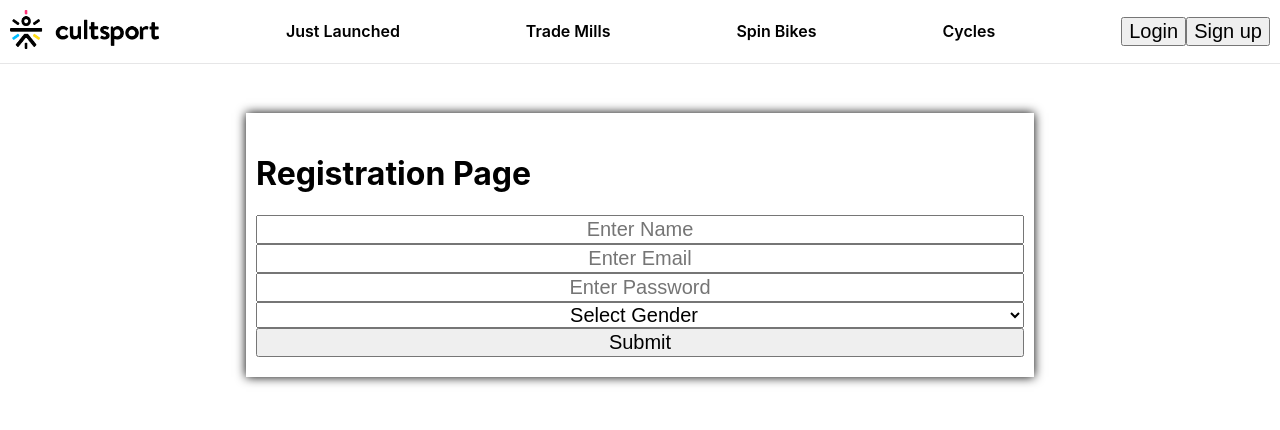
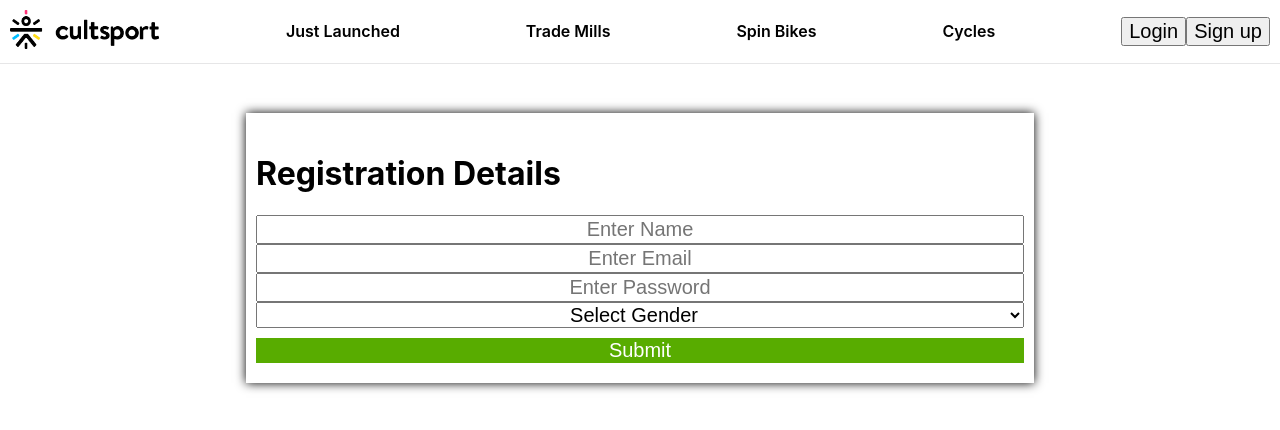
Before and after one commit to bewithkomalkumar/Full-Stack-App, a React (Create React App) app in the folder CultSport-react/: page /register in a window 1280 px wide. Shown: the top 430 px of the page. Built offline with nearby package versions, Linux system fonts and the light colour scheme.

Commit message:
minor changes on buttons

```diff
--- a/CultSport-react/src/Pages/Login.jsx
+++ b/CultSport-react/src/Pages/Login.jsx
@@ -9,6 +9,7 @@ function Login() {
   const [email, setEmail] = useState("");
   const [password, setPassword] = useState("");
   const { toggleLoggedIn, makeUserName, changeUser_id } = useContext(myContext);
+  const [btn, setBtn] = useState(false);
   const navigate = useNavigate();
   useEffect(() => {
     const token = localStorage.getItem("loginToken");
@@ -35,7 +36,8 @@ function Login() {
 
   const checkLogin = (event) => {
     event.preventDefault();
-    console.log(email, password);
+    // console.log(email, password);
+    setBtn((prev) => true);
     axios
       .post("https://expensive-train-tuna.cyclic.app/auth/login", {
         email,
@@ -47,10 +49,12 @@ function Login() {
           localStorage.setItem("loginToken", res.data.token);
           makeUserName(res.data.data.name, res.data.data);
           changeUser_id(res.data.data._id);
+          setBtn((prev) => false);
           toggleLoggedIn();
           // navigate(-1);
         } else {
           alert(res.data.message);
+          setBtn((prev) => false);
         }
       });
   };
@@ -68,7 +72,19 @@ function Login() {
           placeholder="Enter Password"
           onChange={(e) => setPassword(e.target.value)}
         />
-        <button onClick={checkLogin}>Login</button>
+        <button
+          onClick={checkLogin}
+          style={{
+            backgroundColor: "#58ac00",
+            border: "none",
+            color: "white",
+            marginTop: "10px",
+            cursor: btn ? "not-allowed" : "pointer",
+          }}
+          disabled={btn}
+        >
+          Login
+        </button>
       </form>
     </div>
   );
--- a/CultSport-react/src/Pages/ProductDetails.jsx
+++ b/CultSport-react/src/Pages/ProductDetails.jsx
@@ -6,6 +6,7 @@ import loading from "../Componet/Loading_icon.gif";
 
 function ProductDetails() {
   const [data, setData] = useState([]);
+  const [btn, setBtn] = useState(false);
   const { id } = useParams();
   const { status } = useContext(myContext);
   const navigate = useNavigate();
@@ -23,6 +24,7 @@ function ProductDetails() {
     if (!status.isLoggedIn) {
       navigate("/login");
     } else {
+      setBtn((prev) => true);
       const token = localStorage.getItem("loginToken");
       if (token) {
         axios
@@ -35,6 +37,7 @@ function ProductDetails() {
           )
           .then((res) => {
             alert(res.data.message);
+            setBtn((prev) => false);
           });
       }
     }
@@ -96,7 +99,9 @@ function ProductDetails() {
                       border: "none",
                       width: "100%",
                       height: "30px",
+                      cursor: btn ? "not-allowed" : "pointer",
                     }}
+                    disabled={btn}
                     onClick={handleAddtocart}
                   >
                     Add to Cart
--- a/CultSport-react/src/Pages/Register.jsx
+++ b/CultSport-react/src/Pages/Register.jsx
@@ -12,10 +12,12 @@ function Register() {
   const [email, setEmail] = useState("");
   const [gender, setGender] = useState("");
   const [password, setPassword] = useState("");
+  const [btn, setBtn] = useState(false);
 
   const registerUser = (event) => {
     event.preventDefault();
     // console.log(name, gender, email, password);
+    setBtn((prev) => true);
     axios
       .post("https://expensive-train-tuna.cyclic.app/auth/register", {
         name,
@@ -27,15 +29,17 @@ function Register() {
       })
       .then((res) => {
         alert("Registration Succesfull !");
+        setBtn((prev) => false);
         window.location.href = "/login";
       })
       .catch((err) => {
         alert(err.response.data.message);
+        setBtn((prev) => false);
       });
   };
   return (
     <div className="RegisterPage">
-      <h1>Registration Page</h1>
+      <h1>Registration Details</h1>
       <form className="RegistartionForm">
         <input
           type="text"
@@ -67,7 +71,19 @@ function Register() {
           <option value="Male">Male</option>
           <option value="Female">Female</option>
         </select>
-        <button onClick={registerUser}>Submit</button>
+        <button
+          onClick={registerUser}
+          style={{
+            backgroundColor: "#58ac00",
+            border: "none",
+            color: "white",
+            marginTop: "10px",
+            cursor: btn ? "not-allowed" : "pointer",
+          }}
+          disabled={btn}
+        >
+          Submit
+        </button>
       </form>
     </div>
   );
```
Also changed, not shown: 1 other file (tests, documents, lock files or other folders).
